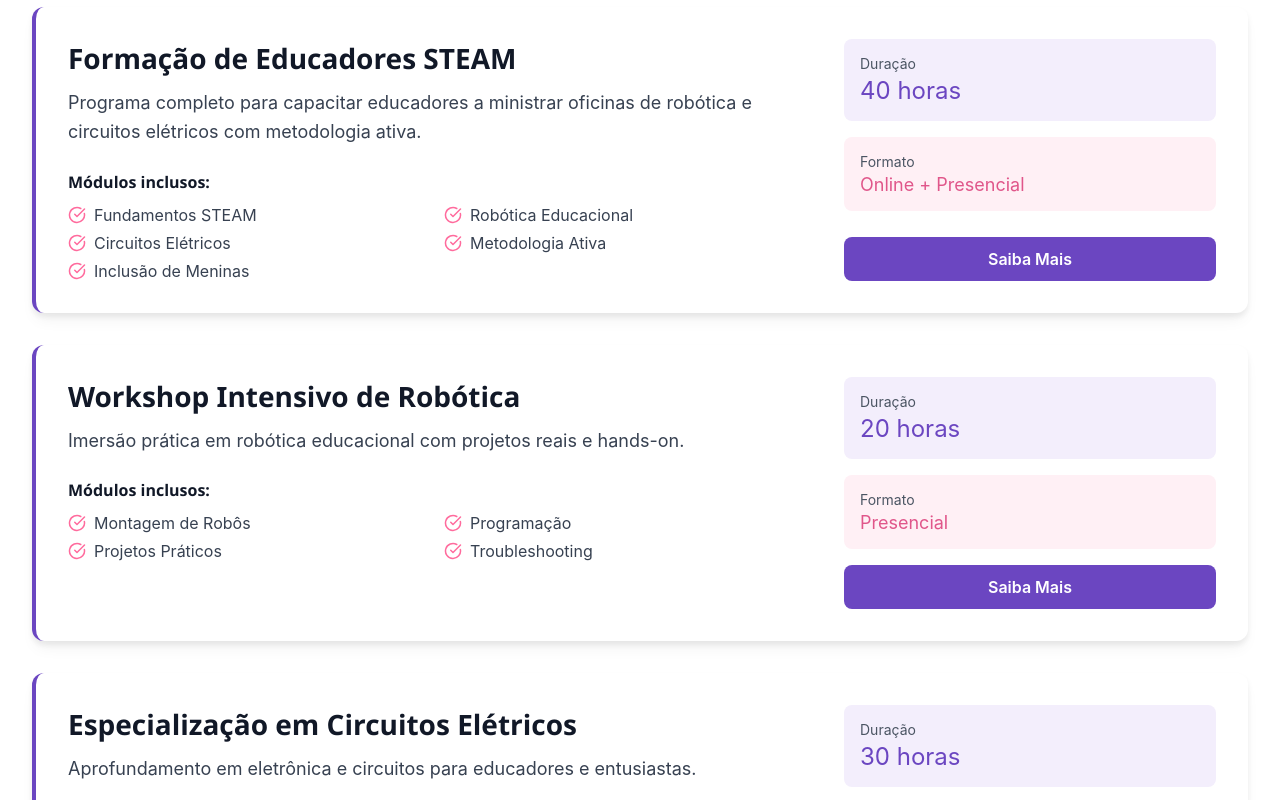
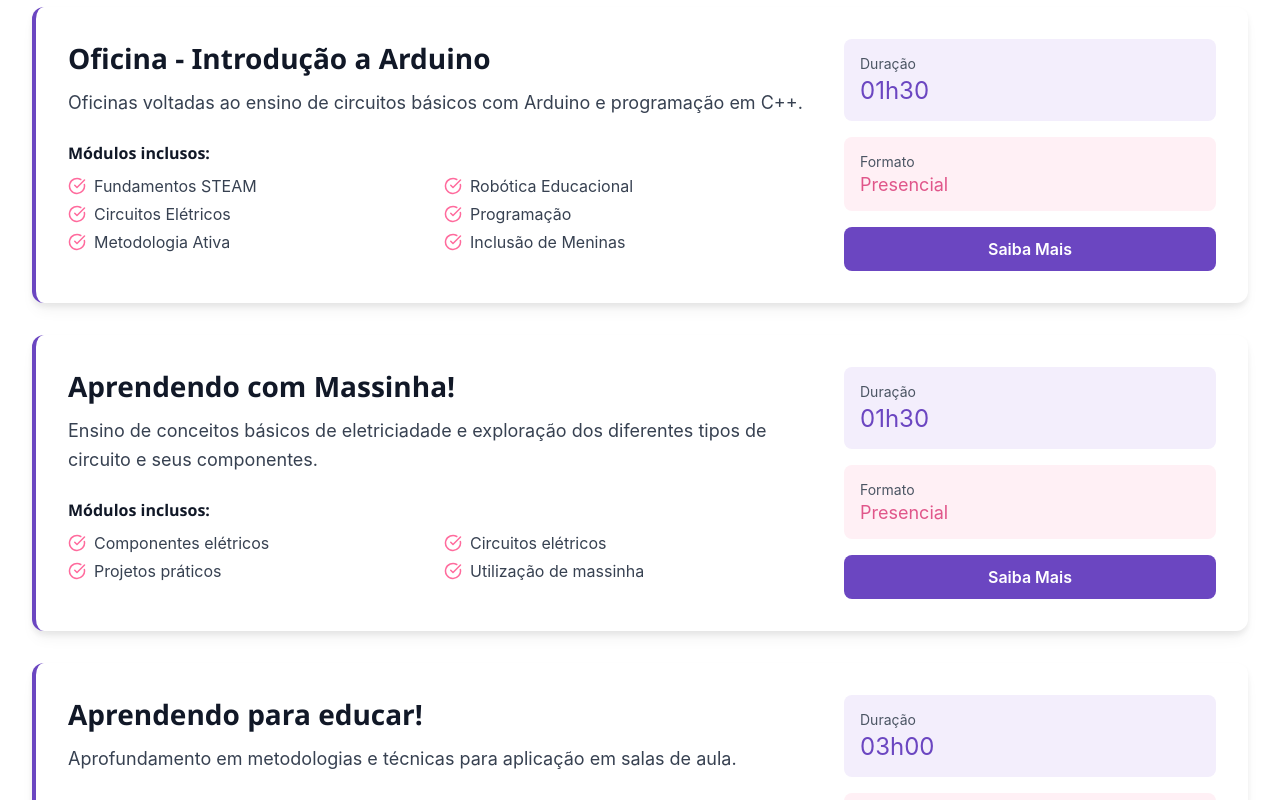
Before and after one commit to kaurodri/metodologia-steam-site, a React (Vite) app: page /formacao in a window 1280 px wide. Shown: the part 540-1340 px from the top of the page. Built offline with nearby package versions, Linux system fonts and the light colour scheme.

Commit message:
Foram feitas atualizações e correções dos textos (#5)

```diff
--- a/src/pages/Formacao.jsx
+++ b/src/pages/Formacao.jsx
@@ -17,27 +17,27 @@ import {
 const programs = [
     {
         id: 1,
-        title: 'Formação de Educadores STEAM',
-        description: 'Programa completo para capacitar educadores a ministrar oficinas de robótica e circuitos elétricos com metodologia ativa.',
-        duration: '40 horas',
-        format: 'Online + Presencial',
-        modules: ['Fundamentos STEAM', 'Robótica Educacional', 'Circuitos Elétricos', 'Metodologia Ativa', 'Inclusão de Meninas'],
+        title: 'Oficina - Introdução a Arduino',
+        description: 'Oficinas voltadas ao ensino de circuitos básicos com Arduino e programação em C++.',
+        duration: '01h30',
+        format: 'Presencial',
+        modules: ['Fundamentos STEAM', 'Robótica Educacional', 'Circuitos Elétricos', 'Programação', 'Metodologia Ativa', 'Inclusão de Meninas'],
     },
     {
         id: 2,
-        title: 'Workshop Intensivo de Robótica',
-        description: 'Imersão prática em robótica educacional com projetos reais e hands-on.',
-        duration: '20 horas',
+        title: 'Aprendendo com Massinha!',
+        description: 'Ensino de conceitos básicos de eletriciadade e exploração dos diferentes tipos de circuito e seus componentes.',
+        duration: '01h30',
         format: 'Presencial',
-        modules: ['Montagem de Robôs', 'Programação', 'Projetos Práticos', 'Troubleshooting'],
+        modules: ['Componentes elétricos', 'Circuitos elétricos', 'Projetos práticos', 'Utilização de massinha'],
     },
     {
         id: 3,
-        title: 'Especialização em Circuitos Elétricos',
-        description: 'Aprofundamento em eletrônica e circuitos para educadores e entusiastas.',
-        duration: '30 horas',
-        format: 'Online',
-        modules: ['Eletricidade Básica', 'Componentes Eletrônicos', 'Projetos Avançados', 'Segurança'],
+        title: 'Aprendendo para educar!',
+        description: 'Aprofundamento em metodologias e técnicas para aplicação em salas de aula.',
+        duration: '03h00',
+        format: 'Presencial',
+        modules: ['Formação para docentes', 'Componentes Eletrônicos', 'Projetos simples', 'Eletricidade básica', 'Utilização de massinha'],
     },
 ];
 
--- a/src/pages/Home.jsx
+++ b/src/pages/Home.jsx
@@ -223,8 +223,8 @@ export default function Home() {
                                 Metodologia <HeroHighlight>STEAM</HeroHighlight>
                             </HeroTitle>
                             <HeroSubtitle>
-                                Incentivando meninas a ingressarem nas áreas de Ciência, Tecnologia,
-                                Engenharia, Artes e Matemática
+                                Incentivando estudantes a ingressarem nas áreas STEAM (Ciência, Tecnologia,
+                                Engenharia, Artes e Matemática)
                             </HeroSubtitle>
                             <HeroActions>
                                 <ButtonWhite as={Link} to="/materiais">
@@ -245,10 +245,10 @@ export default function Home() {
                         <FadeInUp>
                             <SectionTitle><GradientText>O que é a Ação?</GradientText></SectionTitle>
                             <AboutText>
-                                A Metodologia STEAM é um projeto de iniciação científica dedicado ao
-                                desenvolvimento de material didático para oficinas de robótica e
-                                circuitos elétricos. Nosso objetivo principal é incentivar meninas do
-                                ensino fundamental a descobrirem sua paixão pelas áreas STEAM.
+                                A Metodologia STEAM é um projeto de Iniciação Científica dedicado ao
+                                desenvolvimento de recursos didáticos para oficinas de robótica e
+                                circuitos elétricos. Nosso objetivo principal é incentivar estudantes da
+                                Educação Básica a descobrirem sua paixão pelas áreas STEAM.
                             </AboutText>
                             <AboutText>
                                 Utilizamos uma abordagem inovadora que combina a{' '}
@@ -310,7 +310,7 @@ export default function Home() {
                                         <div>
                                             <h3>Público-Alvo</h3>
                                             <p style={{ fontSize: '1.125rem', color: '#374151' }}>
-                                                <strong>Estudantes do Ensino Fundamental</strong>
+                                                <strong>Estudantes da Educação Básica </strong>
                                             </p>
                                             <p style={{ color: '#4B5563', marginTop: '0.5rem' }}>
                                                 Com foco especial em meninas, incentivando sua
@@ -327,7 +327,7 @@ export default function Home() {
                                         </IconTile>
                                         <div>
                                             <h3>Impacto Alcançado</h3>
-                                            <ImpactNumber>160+</ImpactNumber>
+                                            <ImpactNumber>260+</ImpactNumber>
                                             <p style={{ fontSize: '1.125rem', color: '#374151' }}>
                                                 pessoas já foram impactadas por nossas oficinas e
                                                 materiais didáticos.
@@ -348,6 +348,15 @@ export default function Home() {
                         Oficinas práticas e interativas que combinam robótica, circuitos elétricos e
                         metodologia ativa
                     </WorkshopSubtitle>
+
+                    <WorkshopSubtitle>
+
+                        <WorkshopLink to="/formacao" $color="#6B46C1">
+                                    Saiba mais sobre nossas atividades<ArrowRight size={16} />
+                                </WorkshopLink>
+
+                    </WorkshopSubtitle>
+
 
                     <WorkshopGrid>
                         <FadeInUp>
@@ -392,13 +401,12 @@ export default function Home() {
                                     <BookOpen color="#00b8d9" size={32} />
                                 </IconBox>
                                 <h3 style={{ fontSize: '1.5rem', marginBottom: '0.75rem', color: '#111827' }}>
-                                    Metodologia Ativa
+                                    Materiais para Docentes
                                 </h3>
                                 <p style={{ color: '#374151', marginBottom: '1rem' }}>
-                                    Aprendizado colaborativo onde você é o protagonista da sua
-                                    própria jornada.
+                                    Apresentação de métodos e técnicas para formação de alunos.
                                 </p>
-                                <WorkshopLink to="/formacao" $color="#00b8d9">
+                                <WorkshopLink to="/materiais" $color="#00b8d9">
                                     Saiba mais <ArrowRight size={16} />
                                 </WorkshopLink>
                             </CardElevated>
```
